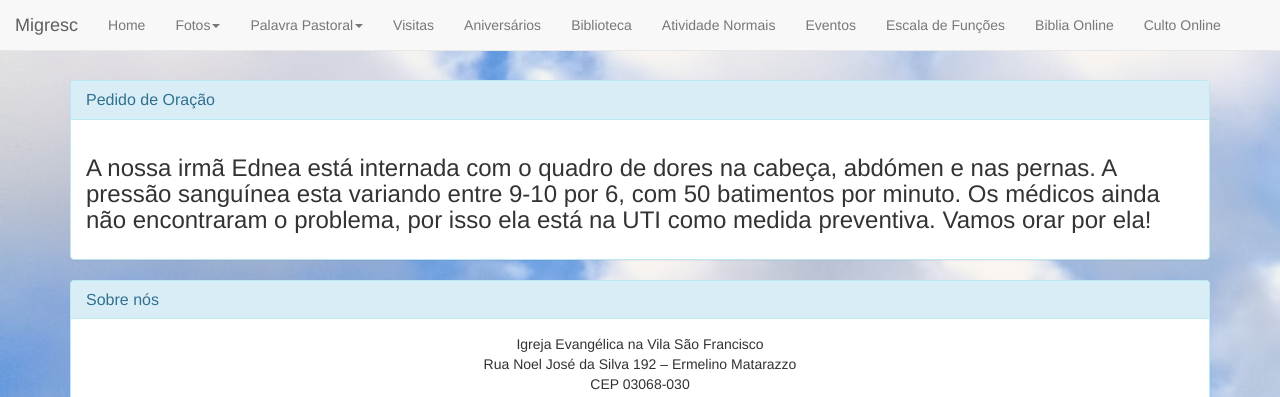
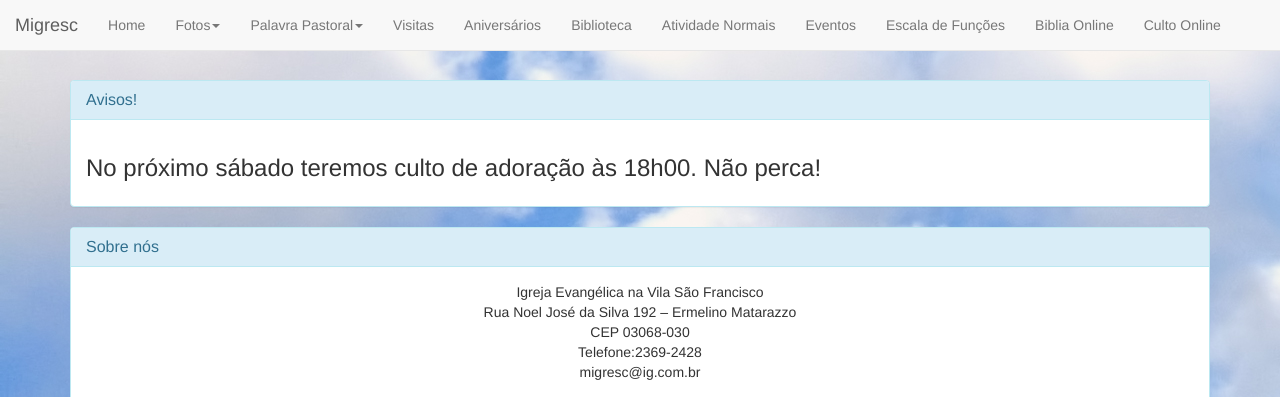
Before and after one commit to Migresc/migresc_site, a PHP site: page / in a window 1280 px wide. Shown: the top 397 px of the page. Run offline with PHP 8.4, Linux system fonts and the light colour scheme; some libraries are stand-ins or nearby versions.

Commit message:
Atualizacao

```diff
--- a/index.php
+++ b/index.php
@@ -1,14 +1,11 @@
 <?php include 'header.html';?>
 <div class="panel panel-info">
     <div class="panel-heading">
-        <h3 class="panel-title">Pedido de Oração</h3>
+        <h3 class="panel-title">Avisos!</h3>
     </div>
     <div class="panel-body">
         <h3 >
-        A nossa irmã Ednea está internada com o quadro de dores na cabeça, abdómen e nas pernas. A pressão sanguínea
-            esta variando entre 9-10 por 6, com 50 batimentos por minuto. Os médicos ainda não encontraram o problema, por isso
-            ela está na UTI como medida preventiva. Vamos orar por ela!
-
+            No próximo sábado teremos culto de adoração às 18h00. Não perca!
         </h3>
     </div>
 </div>
--- a/teste.php
+++ /dev/null
@@ -1,5 +0,0 @@
-<?php include 'header.html';?>
-<H1>OLAA MUNDO</H1>
-<!--#echo var="DATE_LOCAL" -->
-</body>
-</html>
```
Also changed, not shown: eventos.php (+2 -5 lines).
